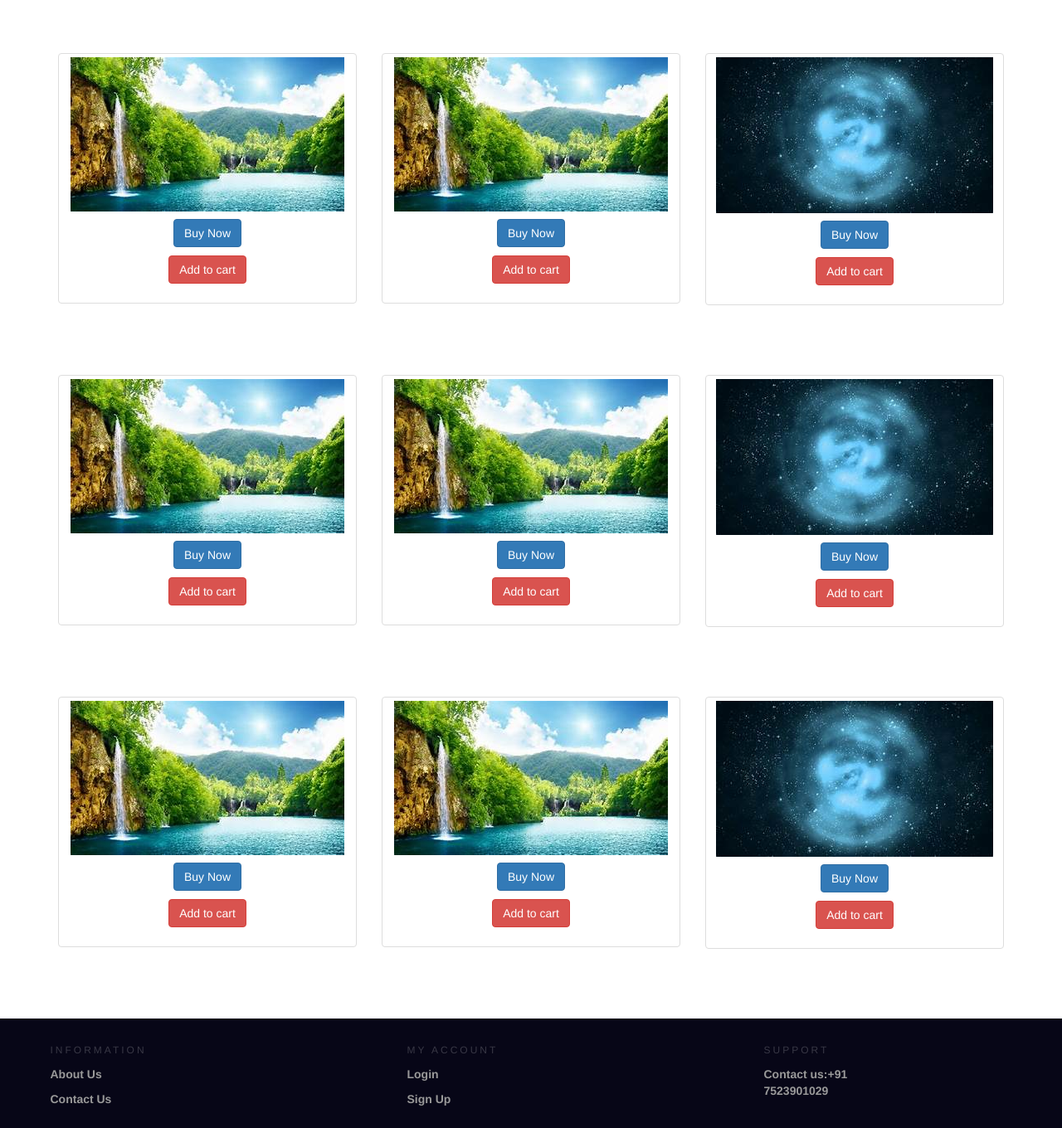
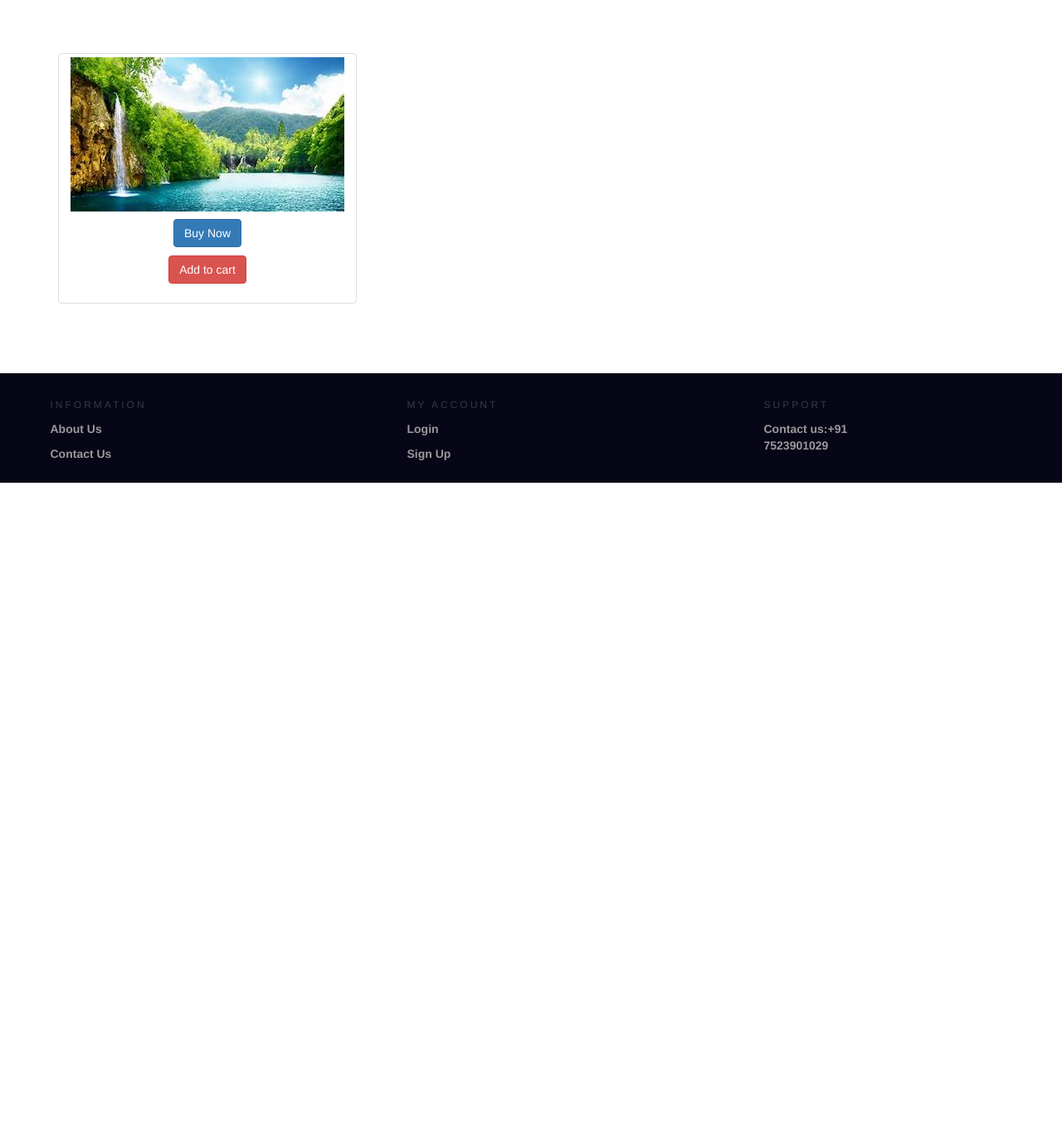
Before and after one commit to iamsuyashpatel07/ecommerce, a PHP site: page /index.php in a window 1280 px wide. Shown: the part 52-1412 px from the top of the page at 83% size. After the commit the page ends 634 px from the top, so only its background shows below. Run offline with PHP 8.4, Linux system fonts and the light colour scheme; the visitor is signed in with stand-in values (Sample User, id 1).

Commit message:
have to work on setting_script.php & cart function

```diff
--- a/index.php
+++ b/index.php
@@ -73,127 +73,8 @@
             </div>
         </div>
     </div>
-    <?php else : ?>
-    <!-- first row-->
-    <div class="container" id="thumbnail-margin">
-        <div class="row text-center">
-            <div class="col-sm-4">
-                <a href="#">
-                    <div class="thumbnail">
-                        <img src="img/B.jpg" alt="natue">
-                        <div class="caption">
-                        <p><a href="login.php" role="button" class="btn btn-primary "> Buy Now</a></p>
-                        <p><a href="login.php" role="button" class="btn btn-danger"> Add to cart</a></p>
-                        </div>
-                    </div>
-                </a>
-            </div>
-            <div class="col-sm-4">
-                <a href="#">
-                    <div class="thumbnail">
-                        <img src="img/B.jpg" alt="techno">
-                        <div class="caption">
-                        <p><a href="login.php" role="button" class="btn btn-primary "> Buy Now</a></p>
-                        <p><a href="login.php" role="button" class="btn btn-danger"> Add to cart</a></p>
-                        </div>
-                    </div>
-                </a>
-            </div>
-
-            <div class="col-sm-4">
-                <a href="#">
-                    <div class="thumbnail">
-                        <img src="img/C.jpg" alt="logy">
-                        <div class="caption">
-                        <p><a href="login.php" role="button" class="btn btn-primary "> Buy Now</a></p>
-                        <p><a href="login.php" role="button" class="btn btn-danger"> Add to cart</a></p>
-                        </div>
-                    </div>
-                </a>
-            </div>
-        </div>
-    </div>
-    <!-- 2nd row -->
-    <div class="container" id="thumbnail-margin">
-        <div class="row text-center">
-            <div class="col-sm-4">
-                <a href="#">
-                    <div class="thumbnail">
-                        <img src="img/B.jpg" alt="natue">
-                        <div class="caption">
-                        <p><a href="login.php" role="button" class="btn btn-primary "> Buy Now</a></p>
-                        <p><a href="login.php" role="button" class="btn btn-danger"> Add to cart</a></p>
-                        </div>
-                    </div>
-                </a>
-            </div>
-
-            <div class="col-sm-4">
-                <a href="#">
-                    <div class="thumbnail">
-                        <img src="img/B.jpg" alt="techno">
-                        <div class="caption">
-                        <p><a href="login.php" role="button" class="btn btn-primary "> Buy Now</a></p>
-                        <p><a href="login.php" role="button" class="btn btn-danger"> Add to cart</a></p>
-                        </div>
-                    </div>
-                </a>
-            </div>
-
-            <div class="col-sm-4">
-                <a href="#">
-                    <div class="thumbnail">
-                        <img src="img/C.jpg" alt="logy">
-                        <div class="caption">
-                        <p><a href="login.php" role="button" class="btn btn-primary "> Buy Now</a></p>
-                        <p><a href="login.php" role="button" class="btn btn-danger"> Add to cart</a></p>
-                        </div>
-                    </div>
-                </a>
-            </div>
-        </div>
-    </div>
-    <!--3 row-->
-    <div class="container" id="thumbnail-margin">
-        <div class="row text-center">
-            <div class="col-sm-4">
-                <a href="#">
-                    <div class="thumbnail">
-                        <img src="img/B.jpg" alt="natue">
-                        <div class="caption">
-                        <p><a href="login.php" role="button" class="btn btn-primary "> Buy Now</a></p>
-                        <p><a href="login.php" role="button" class="btn btn-danger"> Add to cart</a></p>
-                        </div>
-                    </div>
-                </a>
-            </div>
-
-            <div class="col-sm-4">
-                <a href="#">
-                    <div class="thumbnail">
-                        <img src="img/B.jpg" alt="techno">
-                        <div class="caption">
-                        <p><a href="login.php" role="button" class="btn btn-primary "> Buy Now</a></p>
-                        <p><a href="login.php" role="button" class="btn btn-danger"> Add to cart</a></p>
-                        </div>
-                    </div>
-                </a>
-            </div>
-
-            <div class="col-sm-4">
-                <a href="#">
-                    <div class="thumbnail">
-                        <img src="img/C.jpg" alt="logy">
-                        <div class="caption">
-                        <p><a href="login.php" role="button" class="btn btn-primary "> Buy Now</a></p>
-                        <p><a href="login.php" role="button" class="btn btn-danger"> Add to cart</a></p>
-                        </div>
-                    </div>
-                </a>
-            </div>
-        </div>
-    </div>
-        <?php endif; ?>
+    <?php else : require 'products.php';
+       endif; ?>
     <!--thumbnail closing-->
     <!-- footer opening-->
     <footer>
--- /dev/null
+++ b/products.php
@@ -0,0 +1,16 @@
+<!-- first row-->
+<div class="container" id="thumbnail-margin">
+        <div class="row text-center">
+            <div class="col-sm-4">
+                <a href="#">
+                    <div class="thumbnail">
+                        <img src="img/B.jpg" alt="natue">
+                        <div class="caption">
+                         <p><a href="login.php" role="button" class="btn btn-primary "> Buy Now</a></p>
+                         <p><a href="login.php" role="button" class="btn btn-danger"> Add to cart</a></p>
+                        </div>
+                    </div>
+                </a>
+            </div>
+        </div>
+    </div>
--- a/settings.php
+++ b/settings.php
@@ -30,13 +30,13 @@
                      <h2>Settings</h2>
                      <form method="get" action="settings_script.php">
                          <div class="form-group">
-                             <input type="password" name="passwordcheck" class="form-control" placeholder="Old Password">
+                             <input type="password" name="oldcheck" class="form-control" placeholder="Old Password">
                          </div>
                          <div class="form-group">
-                             <input type="password" name="passwordcheck" class="form-control" placeholder="New Password">
+                             <input type="password" name="newcheck" class="form-control" placeholder="New Password">
                          </div>
                          <div class="form-group">
-                             <input type="password" name="passwordcheck" class="form-control" placeholder="Retype new Password">
+                             <input type="password" name="check" class="form-control" placeholder="Retype new Password">
                          </div>
                          <button type="submit" name="submit" class="btn btn-primary">Submit</button>
                      </form>
```
Also changed, not shown: contactus.php (+4 -4 lines), contactus_script.php (added, +9 -0 lines), onlinesale.sql (added, +89 -0 lines), settings_script.php (+17 -1 lines).
